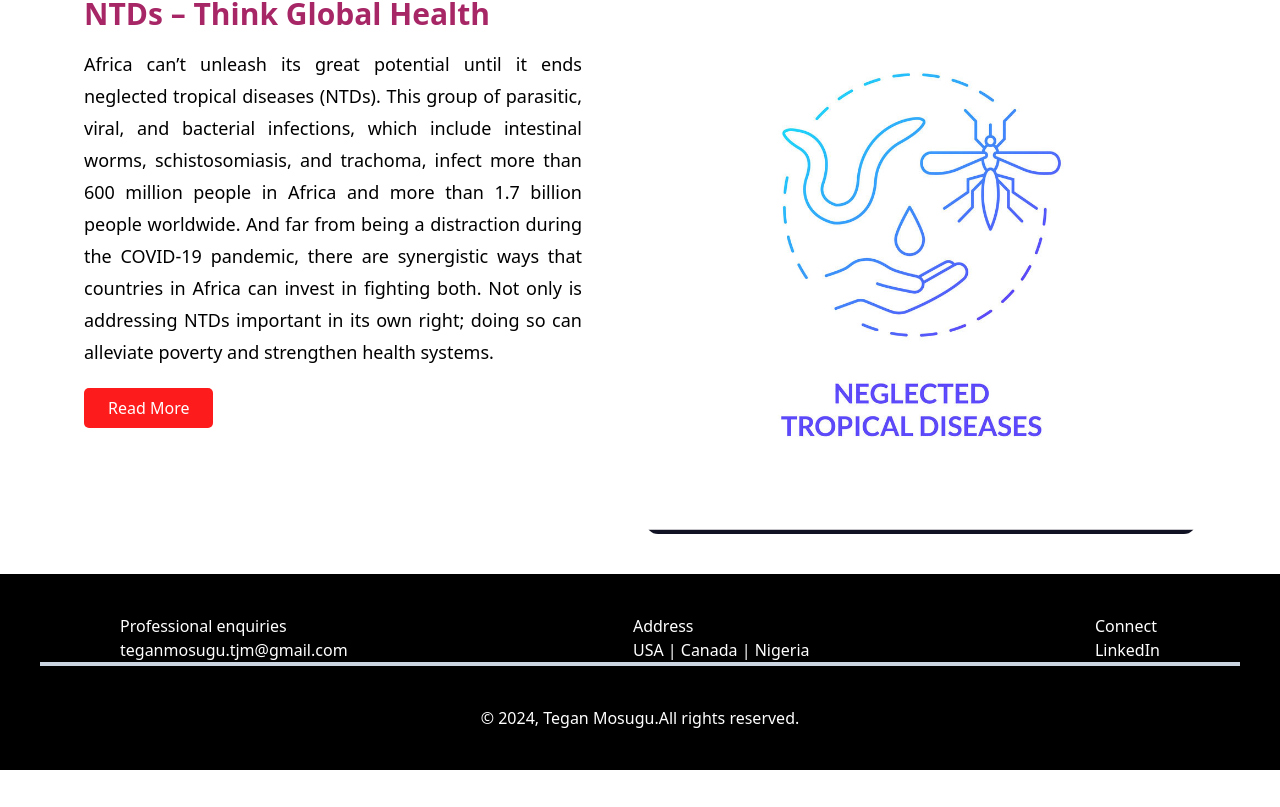
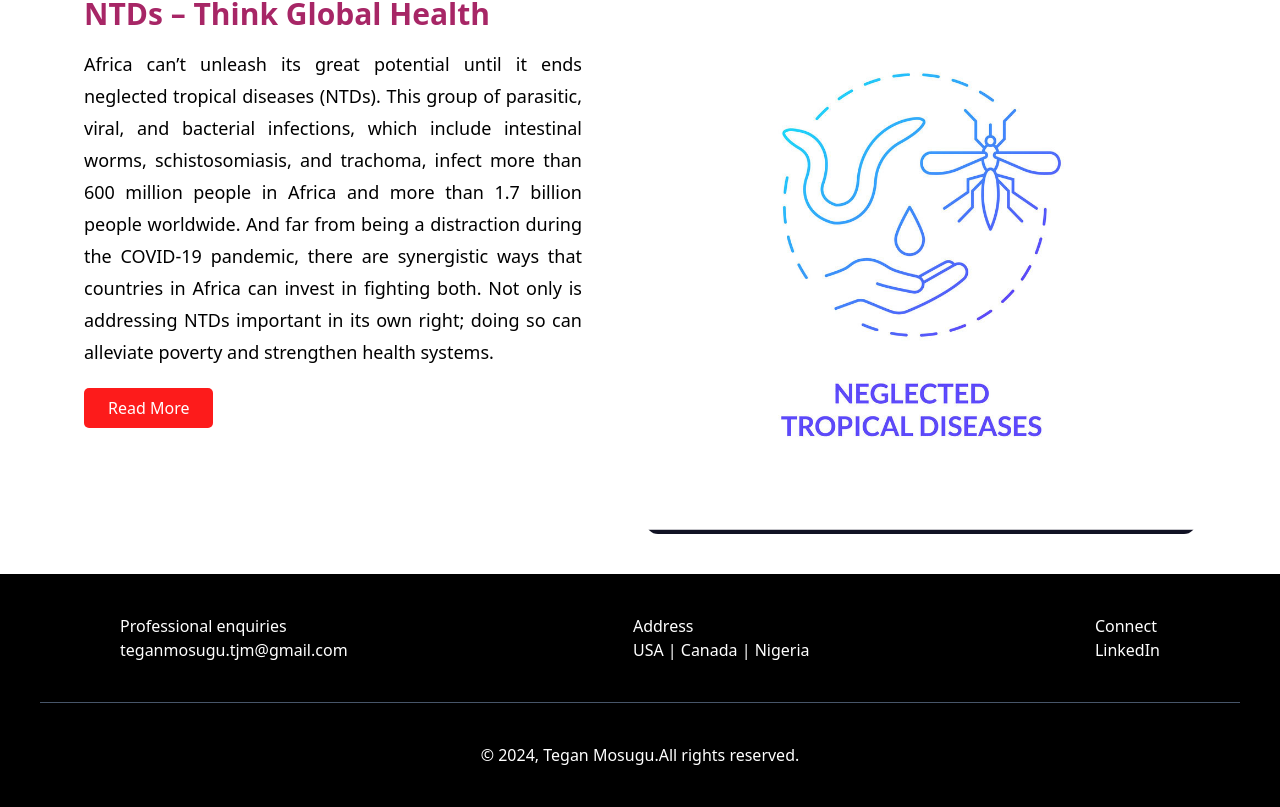
Before and after one commit to Ikendu/tegamedia, a React (Vite) app: page / in a window 1280 px wide. Shown: the part 5392-6199 px from the top of the page. Before the commit the page ends 6162 px from the top, so only its background shows below. Built offline with nearby package versions, Linux system fonts and the light colour scheme.

Commit message:
footer component

```diff
--- a/src/components/Footer.jsx
+++ b/src/components/Footer.jsx
@@ -18,7 +18,7 @@ export default function Footer() {
           </div>
         </div>
       </div>
-      <div className="w-full h-1 bg-slate-300"></div>
+      <div className="w-full h-[1px] bg-slate-600 my-10"></div>
       <div className="flex w-full justify-center mt-10 ">
         <p className="text-center">© 2024, Tegan Mosugu.</p>
         <p>All rights reserved.</p>
```
